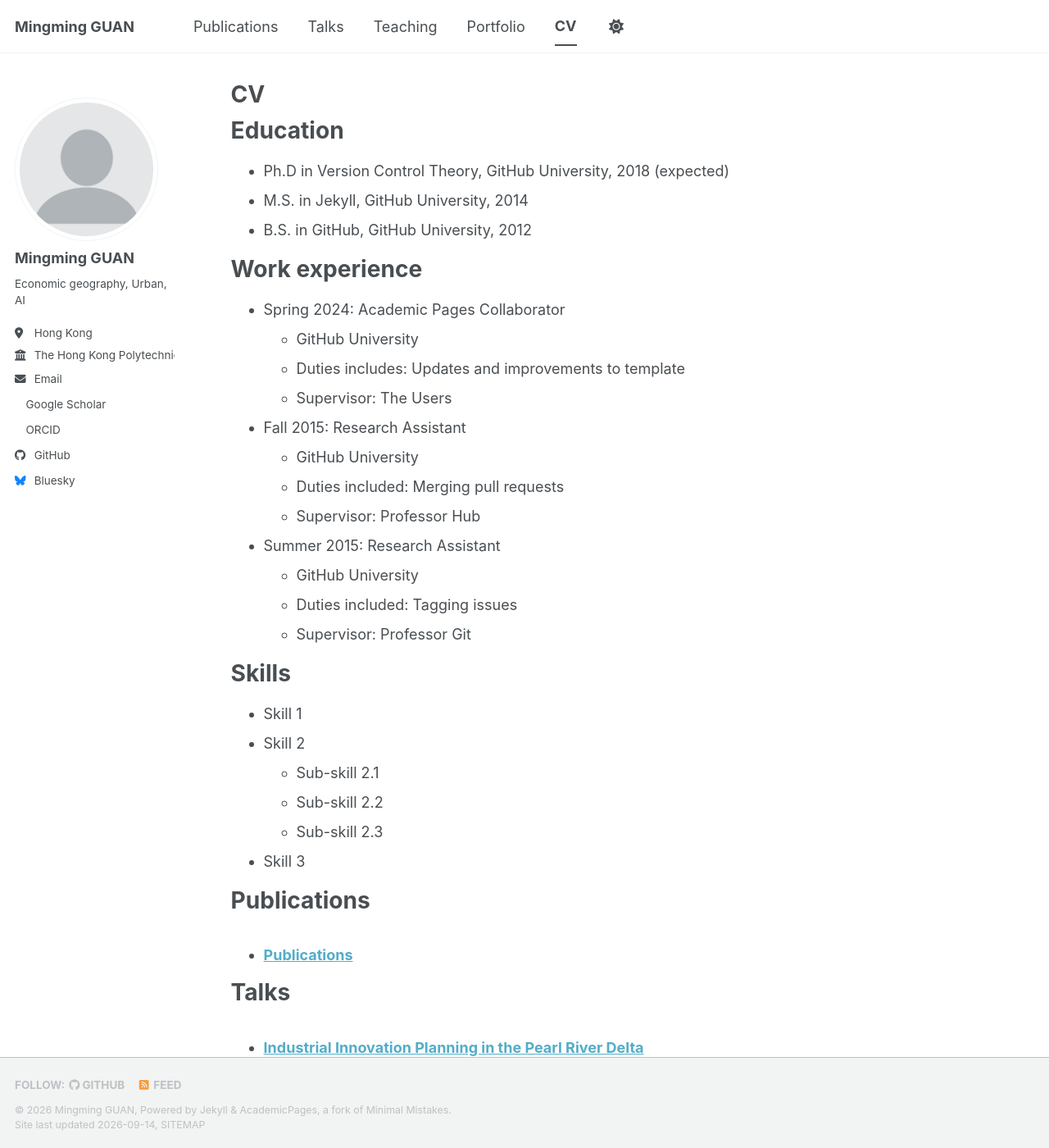
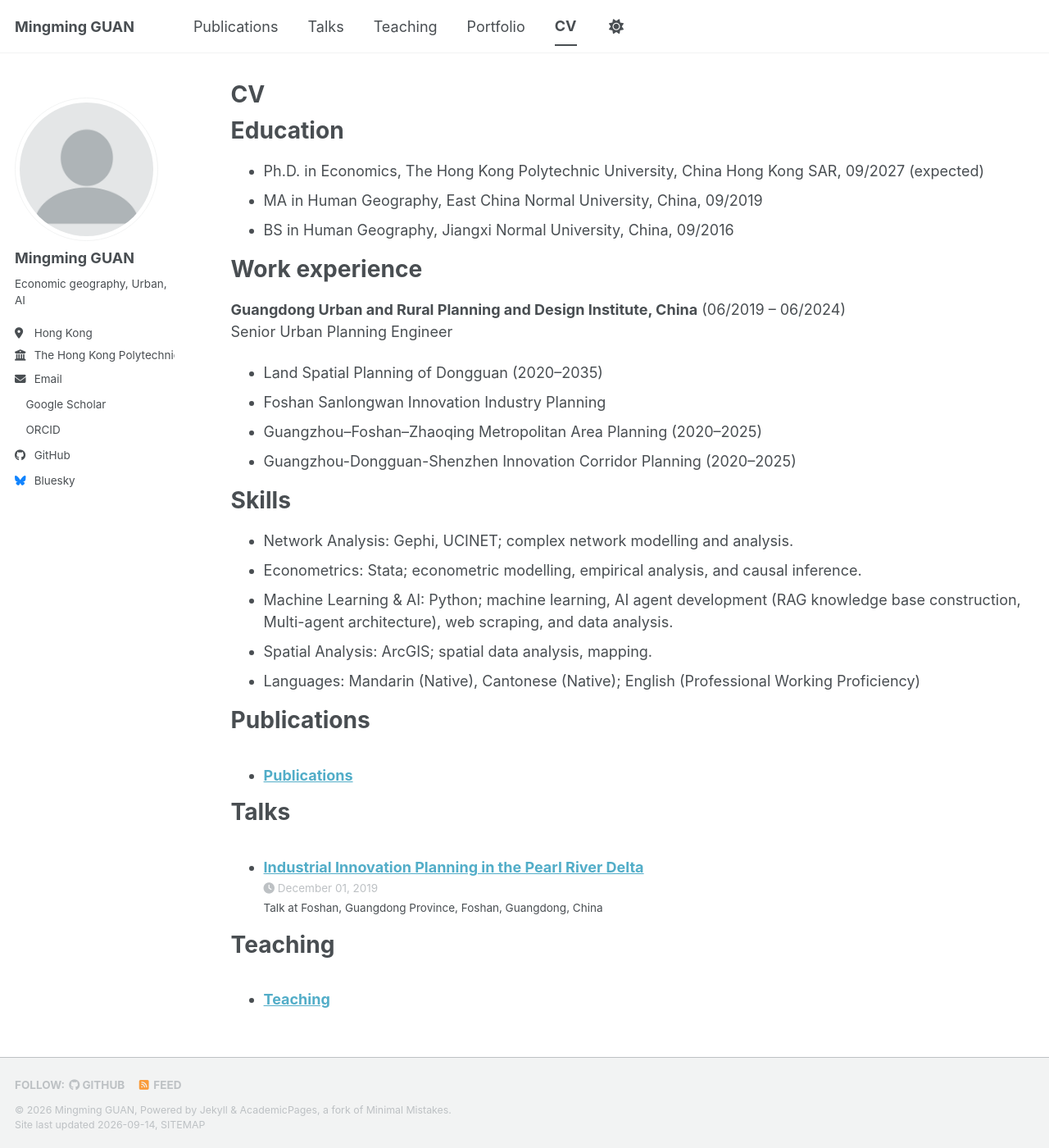
Before and after one commit to geogmm/geogmm.github.io, a Jekyll site: the page built from _pages/cv.md, in a window 1280 px wide and 1400 px high. Shown: the whole window at 82% size. Built offline with Jekyll 4.4.1, drawn with Linux system fonts in a browser that asks for light colours; a style sheet for code colours, icons or effects is not loaded; some of the changed text lies outside the part shown.

Commit message:
Update cv.md

```diff
--- a/_pages/cv.md
+++ b/_pages/cv.md
@@ -9,37 +9,29 @@ redirect_from:
 
 {% include base_path %}
 
+
 Education
 ======
-* Ph.D in Version Control Theory, GitHub University, 2018 (expected)
-* M.S. in Jekyll, GitHub University, 2014
-* B.S. in GitHub, GitHub University, 2012
+* Ph.D. in Economics, The Hong Kong Polytechnic University, China Hong Kong SAR, 09/2027 (expected)
+* MA in Human Geography, East China Normal University, China, 09/2019
+* BS in Human Geography, Jiangxi Normal University, China, 09/2016
 
 Work experience
 ======
-* Spring 2024: Academic Pages Collaborator
-  * GitHub University
-  * Duties includes: Updates and improvements to template
-  * Supervisor: The Users
-
-* Fall 2015: Research Assistant
-  * GitHub University
-  * Duties included: Merging pull requests
-  * Supervisor: Professor Hub
-
-* Summer 2015: Research Assistant
-  * GitHub University
-  * Duties included: Tagging issues
-  * Supervisor: Professor Git
+**Guangdong Urban and Rural Planning and Design Institute, China** (06/2019 – 06/2024)
+Senior Urban Planning Engineer
+* Land Spatial Planning of Dongguan (2020–2035)
+* Foshan Sanlongwan Innovation Industry Planning
+* Guangzhou–Foshan–Zhaoqing Metropolitan Area Planning (2020–2025)
+* Guangzhou-Dongguan-Shenzhen Innovation Corridor Planning (2020–2025)
 
 Skills
 ======
-* Skill 1
-* Skill 2
-  * Sub-skill 2.1
-  * Sub-skill 2.2
-  * Sub-skill 2.3
-* Skill 3
+* Network Analysis: Gephi, UCINET; complex network modelling and analysis.
+* Econometrics: Stata; econometric modelling, empirical analysis, and causal inference.
+* Machine Learning & AI: Python; machine learning, AI agent development (RAG knowledge base construction, Multi-agent architecture), web scraping, and data analysis.
+* Spatial Analysis: ArcGIS; spatial data analysis, mapping.
+* Languages: Mandarin (Native), Cantonese (Native); English (Professional Working Proficiency)
 
 Publications
 ======
@@ -58,7 +50,3 @@ Teaching
   <ul>{% for post in site.teaching reversed %}
     {% include archive-single-cv.html %}
   {% endfor %}</ul>
-
-Service and leadership
-======
-* Currently signed in to 43 different slack teams
```
